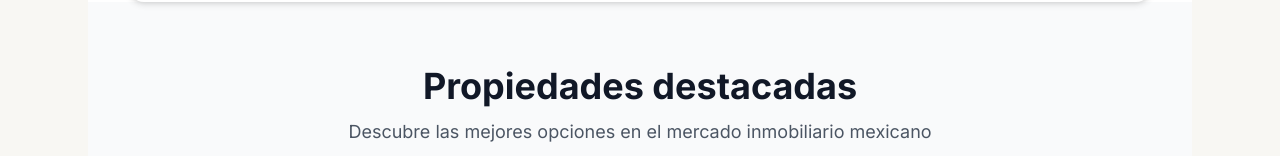
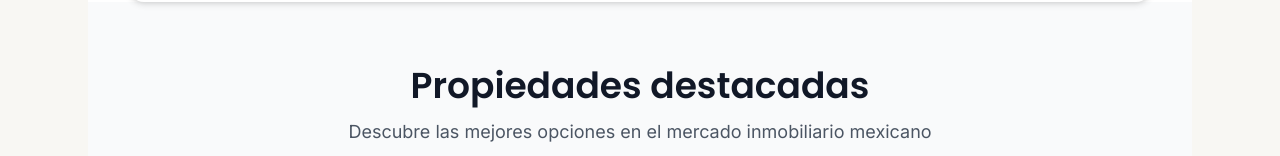
Before and after one commit to manolormz/inmueblesmx, a React (Vite) app: page / in a window 1280 px wide. Shown: the part 373-529 px from the top of the page. Built offline with nearby package versions, Linux system fonts and the light colour scheme; no server answers.

Commit message:
Update global CSS variables and typography for Kentra v2
cgen-ea839a173769418190c9e55ec2cf8c51

```diff
--- a/client/global.css
+++ b/client/global.css
@@ -3,12 +3,12 @@
 
 :root{
   --color-primary:#575D43;
-  --color-primary-hover:#4C523B;
+  --color-primary-hover:#4A513B;
   --color-primary-foreground:#ffffff;
   --color-secondary:#E7E3D0;
   --color-secondary-foreground:#1C1C1A;
-  --color-background:#F9F9F6;
-  --color-text:#1C1C1A;
+  --color-background:#F8F7F3;
+  --color-text:#1F1F1B;
   --color-border:#E5E7EB;
   --radius-xl:1rem;
   --radius-2xl:1.25rem;
@@ -16,6 +16,9 @@
 
 html, body { background: var(--color-background); color: var(--color-text); }
 body { font-family: Inter, ui-sans-serif, system-ui; }
+
+h1, h2, h3 { font-family: Poppins, ui-sans-serif; }
+p, span, input { font-family: Inter, ui-sans-serif, system-ui; }
 
 /* Utilidades mínimas */
 .btn { @apply inline-flex items-center justify-center rounded-2xl px-4 py-2 font-medium transition; }
```
